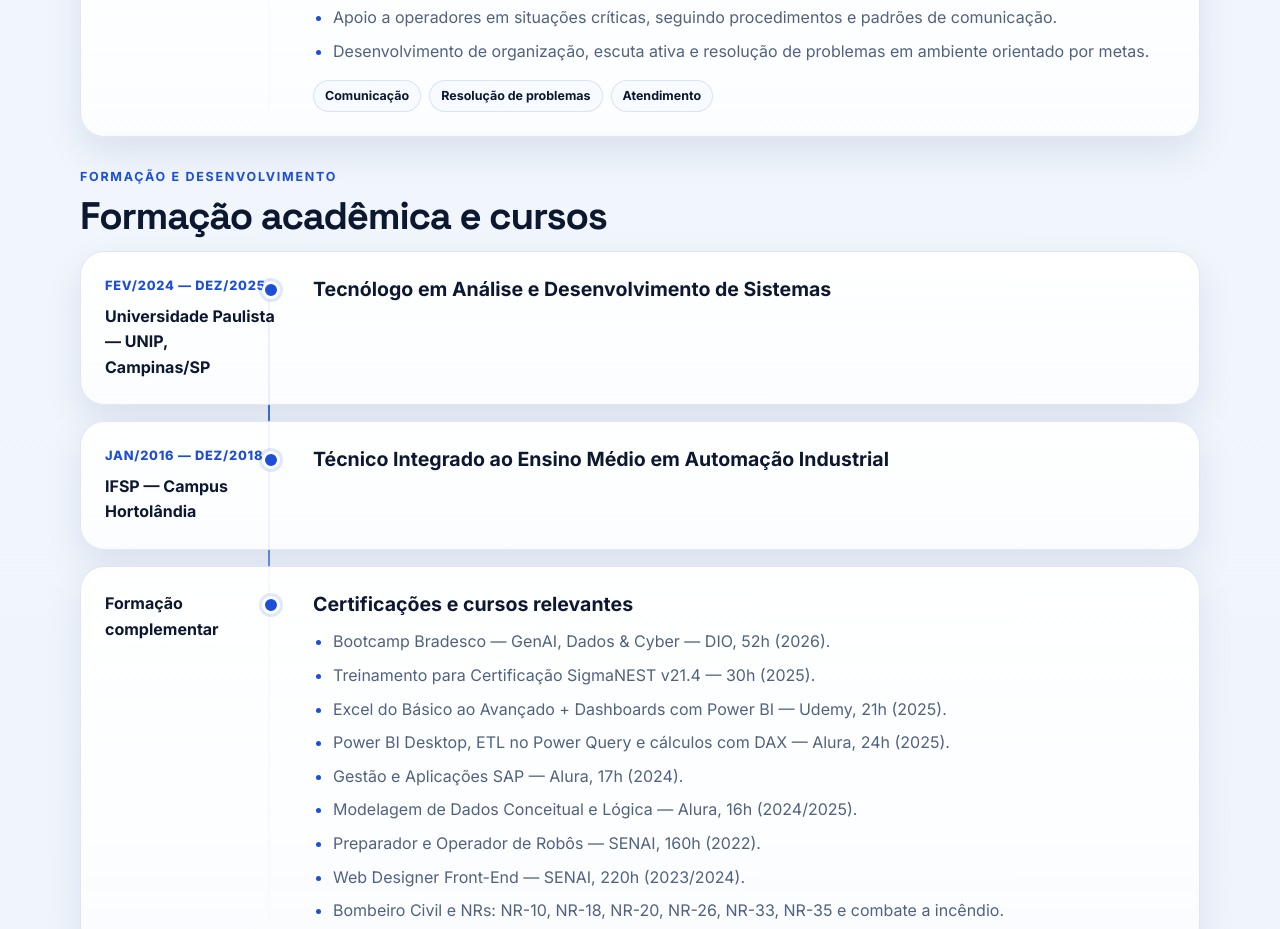
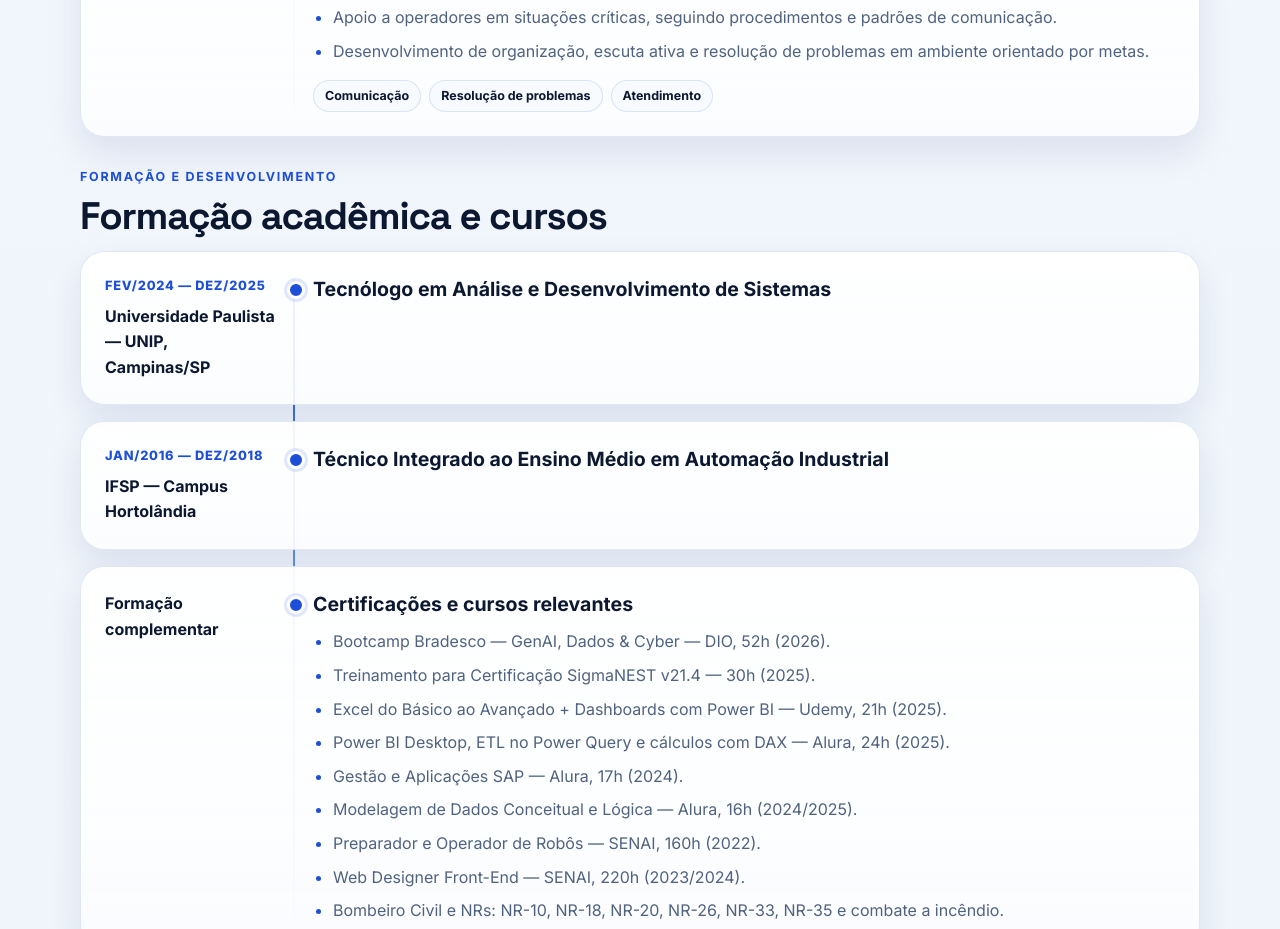
Before and after one commit to Glbonfim-Dev/Portifolio-Projetos, a plain HTML site: page index.html in a window 1280 px wide. Shown: the part 2760-3689 px from the top of the page. Drawn offline with Linux system fonts and the light colour scheme.

Commit message:
Update style.css

```diff
--- a/style.css
+++ b/style.css
@@ -1592,7 +1592,7 @@ button {
   position: absolute;
   top: 28px;
   bottom: 28px;
-  left: 188px;
+  left: 213px;
   width: 2px;
   background: linear-gradient(180deg, var(--primary), rgba(6, 182, 212, 0.2));
 }
@@ -1610,7 +1610,7 @@ button {
   content: "";
   position: absolute;
   top: 29px;
-  left: 181px;
+  left: 206px;
   width: 12px;
   height: 12px;
   border: 3px solid #ffffff;
```
